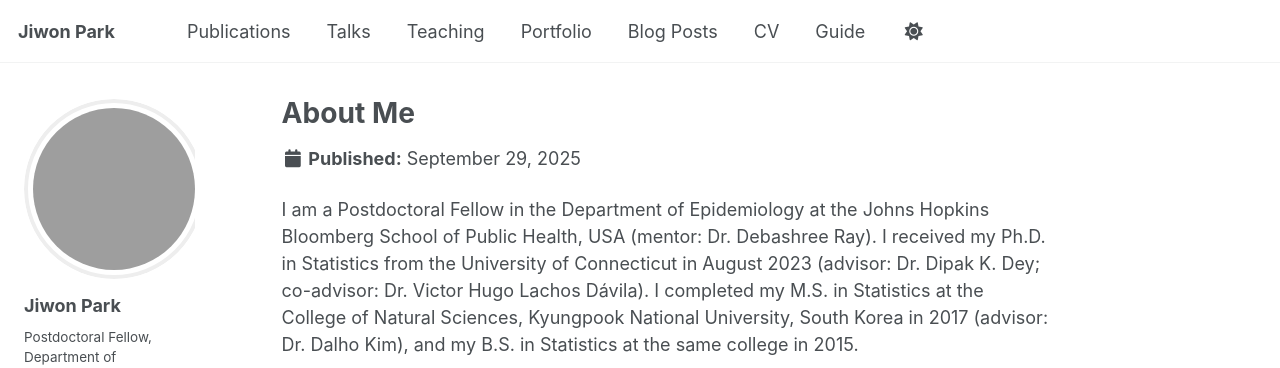
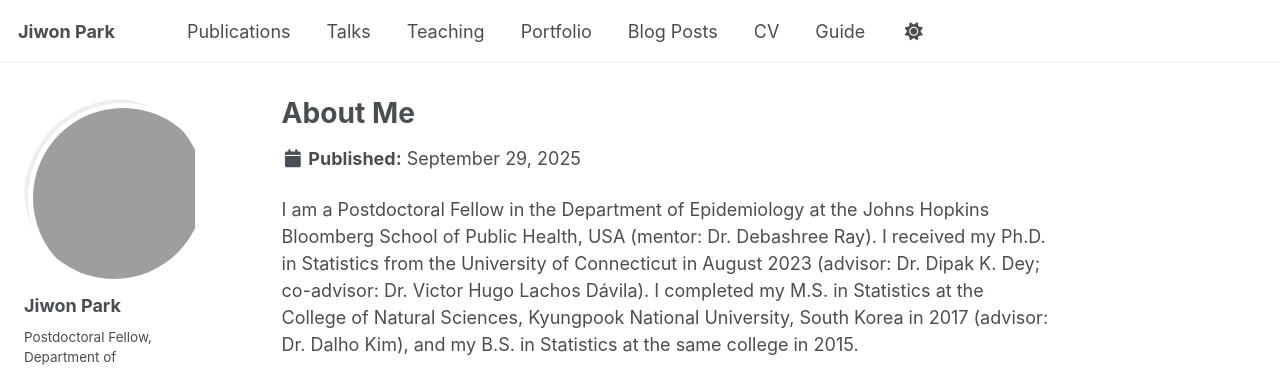
Before and after one commit to JiwonPark41/JiwonPark41.github.io, a Jekyll site: the page built from _pages/about.md, in a window 1280 px wide. Shown: the top 368 px of the page. Built offline with Jekyll 4.4.1, drawn with Linux system fonts in a browser that asks for light colours; a script that is not in the unit is left out.

Commit message:
Update main.scss

```diff
--- a/assets/css/main.scss
+++ b/assets/css/main.scss
@@ -188,3 +188,64 @@ label[for="nav-trigger"] {
     max-height: 140px !important;
   }
 }
+
+/* ===== Bulletproof hard-fixed circular avatar ===== */
+
+/* 1) container is a fixed circle that cannot shrink */
+.author__avatar,
+.sidebar .author__avatar,
+.page__sidebar .author__avatar {
+  display: block !important;
+
+  width: 180px !important;
+  height: 180px !important;
+  min-width: 180px !important;
+  min-height: 180px !important;
+  max-width: 180px !important;
+  max-height: 180px !important;
+
+  border-radius: 50% !important;
+  overflow: hidden !important;
+  margin: 0 auto 16px !important;
+
+  /* stop flexbox from squeezing it */
+  flex: 0 0 180px !important;
+  -webkit-flex: 0 0 180px !important;
+
+  /* neutralize any transforms coming from the theme */
+  transform: none !important;
+
+  /* safety net for odd layouts */
+  aspect-ratio: 1 / 1 !important;
+  box-sizing: content-box !important;
+}
+
+/* 2) image fills the circle without distortion */
+.author__avatar img,
+.author__avatar .u-photo,
+img.u-photo {
+  display: block !important;
+  width: 100% !important;
+  height: 100% !important;
+  max-width: none !important;
+  object-fit: cover !important;
+  border-radius: 50% !important;
+  margin: 0 !important;
+  transform: none !important;
+}
+
+/* 3) smaller (but still fixed circle) on very small screens */
+@media (max-width: 480px) {
+  .author__avatar,
+  .sidebar .author__avatar,
+  .page__sidebar .author__avatar {
+    width: 140px !important;
+    height: 140px !important;
+    min-width: 140px !important;
+    min-height: 140px !important;
+    max-width: 140px !important;
+    max-height: 140px !important;
+    flex: 0 0 140px !important;
+    -webkit-flex: 0 0 140px !important;
+  }
+}
```
